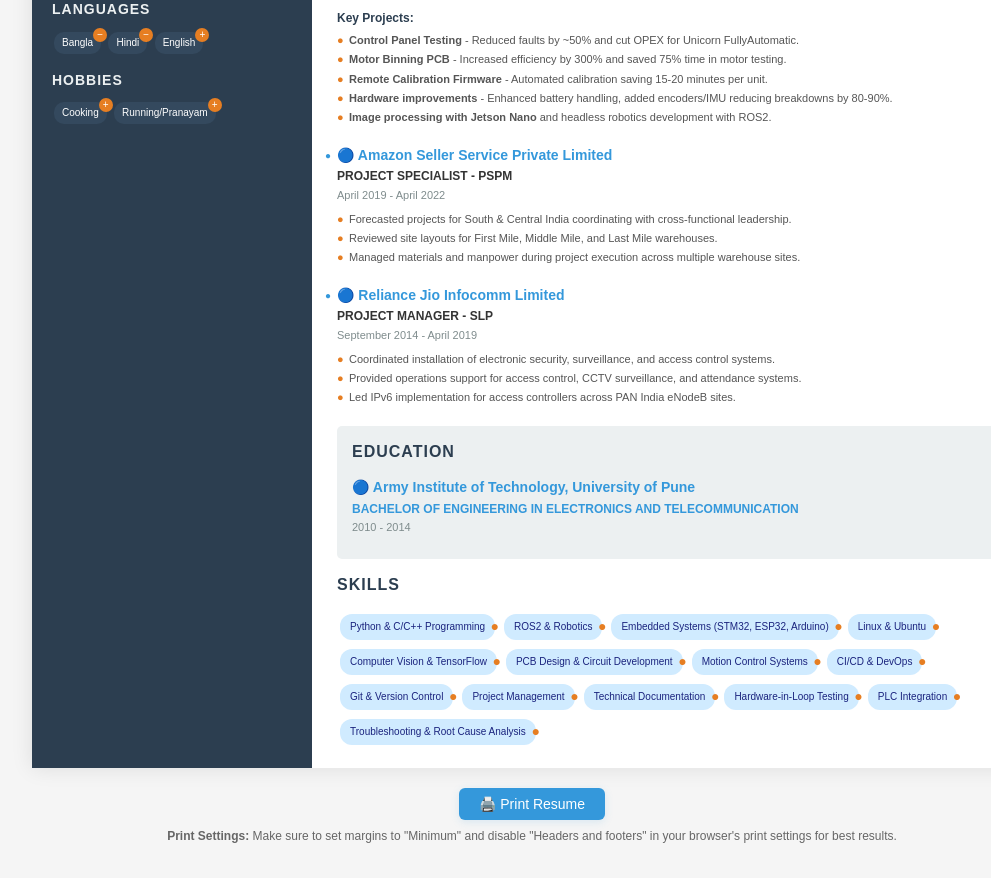
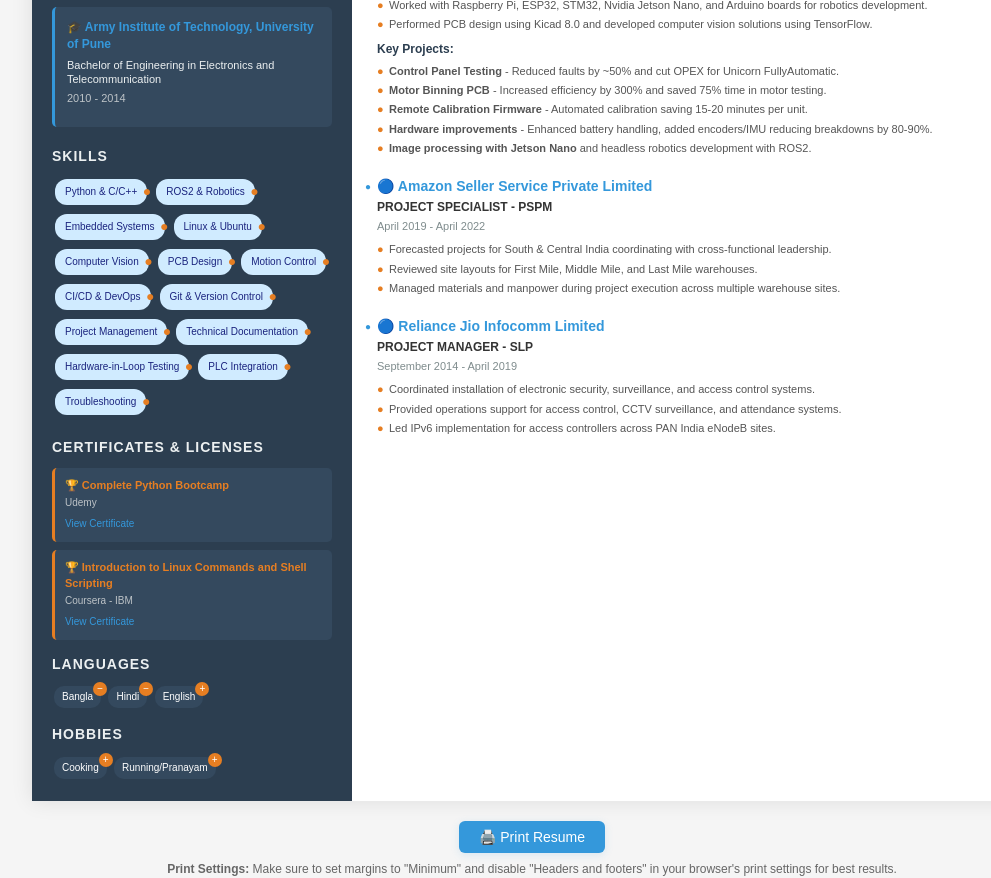
Before and after one commit to AbhishekMitra-AIT/abhishekmitra.github.io, a plain HTML site: page index.html in a window 1280 px wide. Shown: the part 447-1325 px from the top of the page, without its empty margins (108-1099 px from the left). Before the commit the page ends 1292 px from the top, so only its background shows below. Drawn offline with Linux system fonts and the light colour scheme.

Commit message:
shifted skills, education to left side, added certificates and license

```diff
--- a/index.html
+++ b/index.html
@@ -29,7 +29,7 @@
         }
 
         .sidebar {
-            width: 280px;
+            width: 320px;
             background: #2c3e50;
             color: white;
             padding: 20px;
@@ -201,18 +201,47 @@
             color: #2c3e50;
         }
 
-        .education {
-            background: #ecf0f1;
-            padding: 15px;
-            margin: 15px 0;
+        .education-sidebar {
+            background: #34495e;
+            padding: 12px;
+            margin: 10px 0 20px 0;
             border-radius: 5px;
+            border-left: 3px solid #3498db;
         }
 
         .education-title {
             color: #3498db;
             font-weight: bold;
+            margin-bottom: 5px;
+            font-size: 12px;
+        }
+
+        .education-degree {
+            color: #ecf0f1;
+            font-size: 11px;
+            margin-bottom: 5px;
+            line-height: 1.3;
+        }
+
+        .certificate-item {
+            background: #34495e;
+            padding: 10px;
+            margin: 8px 0;
+            border-radius: 5px;
+            border-left: 3px solid #e67e22;
+        }
+
+        .certificate-name {
+            color: #e67e22;
+            font-weight: bold;
+            font-size: 11px;
             margin-bottom: 3px;
-            font-size: 12px;
+        }
+
+        .certificate-org {
+            color: #bdc3c7;
+            font-size: 10px;
+            margin-bottom: 5px;
         }
 
         .skills-grid {
@@ -325,7 +354,7 @@
             .sidebar {
                 background: #2c3e50 !important;
                 color: white !important;
-                width: 260px !important;
+                width: 300px !important;
                 padding: 15px !important;
                 -webkit-print-color-adjust: exact !important;
                 print-color-adjust: exact !important;
@@ -335,10 +364,13 @@
                 color: #333 !important;
                 padding: 15px 20px !important;
             }
-            .education {
-                background: #ecf0f1 !important;
-                padding: 12px !important;
-                margin: 12px 0 !important;
+            .education-sidebar {
+                background: #34495e !important;
+                -webkit-print-color-adjust: exact !important;
+                print-color-adjust: exact !important;
+            }
+            .certificate-item {
+                background: #34495e !important;
                 -webkit-print-color-adjust: exact !important;
                 print-color-adjust: exact !important;
             }
@@ -468,6 +500,43 @@
                 <a href="https://github.com/AbhishekMitra-AIT" target="_blank" style="color:#3498db;text-decoration:none;">github.com/AbhishekMitra-AIT</a>
             </div>
 
+            <div class="section-title">EDUCATION</div>
+            <div class="education-sidebar">
+                <div class="education-title">🎓 Army Institute of Technology, University of Pune</div>
+                <div class="education-degree">Bachelor of Engineering in Electronics and Telecommunication</div>
+                <div class="duration" style="color: #bdc3c7;">2010 - 2014</div>
+            </div>
+
+            <div class="section-title" style="margin-top: 20px;">SKILLS</div>
+            <div class="skills-grid">
+                <div class="skill-item">Python & C/C++</div>
+                <div class="skill-item">ROS2 & Robotics</div>
+                <div class="skill-item">Embedded Systems</div>
+                <div class="skill-item">Linux & Ubuntu</div>
+                <div class="skill-item">Computer Vision</div>
+                <div class="skill-item">PCB Design</div>
+                <div class="skill-item">Motion Control</div>
+                <div class="skill-item">CI/CD & DevOps</div>
+                <div class="skill-item">Git & Version Control</div>
+                <div class="skill-item">Project Management</div>
+                <div class="skill-item">Technical Documentation</div>
+                <div class="skill-item">Hardware-in-Loop Testing</div>
+                <div class="skill-item">PLC Integration</div>
+                <div class="skill-item">Troubleshooting</div>
+            </div>
+
+            <div class="section-title" style="margin-top: 20px;">CERTIFICATES & LICENSES</div>
+            <div class="certificate-item">
+                <div class="certificate-name">🏆 Complete Python Bootcamp</div>
+                <div class="certificate-org">Udemy</div>
+                <a href="https://www.udemy.com/certificate/UC-3b7db8c2-11c9-42cb-91de-b16d9be3c277/" target="_blank" style="color:#3498db;text-decoration:none;font-size:10px;">View Certificate</a>
+            </div>
+            <div class="certificate-item">
+                <div class="certificate-name">🏆 Introduction to Linux Commands and Shell Scripting</div>
+                <div class="certificate-org">Coursera - IBM</div>
+                <a href="https://www.coursera.org/account/accomplishments/verify/6FVSUGQZ24QP" target="_blank" style="color:#3498db;text-decoration:none;font-size:10px;">View Certificate</a>
+            </div>
+
             <div class="lang-hobby">
                 <div class="section-title">LANGUAGES</div>
                 <div class="lang-hobby-item minus">Bangla</div>
@@ -556,31 +625,6 @@
                     </div>
                 </div>
             </div>
-
-            <div class="education">
-                <div class="experience-title">EDUCATION</div>
-                <div class="company">🔵 Army Institute of Technology, University of Pune</div>
-                <div class="education-title">BACHELOR OF ENGINEERING IN ELECTRONICS AND TELECOMMUNICATION</div>
-                <div class="duration">2010 - 2014</div>
-            </div>
-
-            <div class="experience-title">SKILLS</div>
-            <div class="skills-grid">
-                <div class="skill-item">Python & C/C++ Programming</div>
-                <div class="skill-item">ROS2 & Robotics</div>
-                <div class="skill-item">Embedded Systems (STM32, ESP32, Arduino)</div>
-                <div class="skill-item">Linux & Ubuntu</div>
-                <div class="skill-item">Computer Vision & TensorFlow</div>
-                <div class="skill-item">PCB Design & Circuit Development</div>
-                <div class="skill-item">Motion Control Systems</div>
-                <div class="skill-item">CI/CD & DevOps</div>
-                <div class="skill-item">Git & Version Control</div>
-                <div class="skill-item">Project Management</div>
-                <div class="skill-item">Technical Documentation</div>
-                <div class="skill-item">Hardware-in-Loop Testing</div>
-                <div class="skill-item">PLC Integration</div>
-                <div class="skill-item">Troubleshooting & Root Cause Analysis</div>
-            </div>
         </div>
     </div>
     <!-- Print Resume Button -->
```
